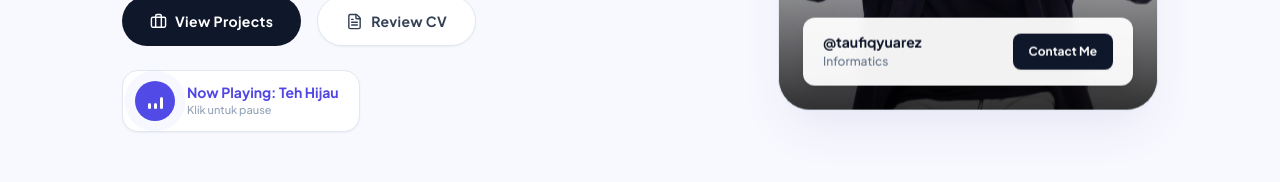
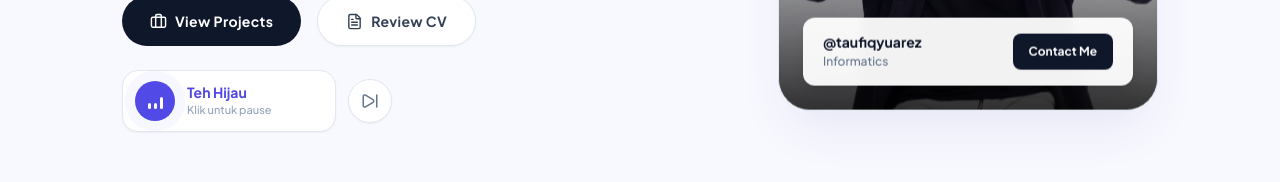
Before and after one commit to Taufiqurrohmanyuares/portfolio-web, a Next.js app: page / in a window 1280 px wide. Shown: the part 510-692 px from the top of the page. Built offline with nearby package versions, Linux system fonts and the light colour scheme.

Commit message:
penambahan sound

```diff
--- a/components/Hero.tsx
+++ b/components/Hero.tsx
@@ -3,7 +3,7 @@
 import Image from "next/image";
 import { motion } from "framer-motion";
 import { useRef, useState, useEffect } from "react";
-import { Briefcase, FileText, Music } from "lucide-react";
+import { Briefcase, FileText, Music, SkipForward } from "lucide-react";
 import { FiGithub, FiInstagram, FiLinkedin } from "react-icons/fi";
 
 const socials = [
@@ -17,22 +17,43 @@ const fadeUp = {
   show: { opacity: 1, y: 0 },
 };
 
+const playlist = [
+  { title: "Teh Hijau", src: "/TULUS - Teh Hijau.mp3" },
+  { title: "Foto Kita Blur", src: "/Foto kita blur - Sal Priadi (Lyrics).mp3" },
+  { title: "Overnight", src: "/Overnight - Kita Lewati Berdua.mp3" }
+];
+
 export default function Hero() {
   const cardRef = useRef<HTMLDivElement>(null);
   const audioRef = useRef<HTMLAudioElement>(null);
   const [tilt, setTilt] = useState({ x: 0, y: 0 });
   const [isPlaying, setIsPlaying] = useState(false);
 
-  // Mencoba autoplay saat komponen dimuat
+  const [currentTrackIndex, setCurrentTrackIndex] = useState(0);
+
   useEffect(() => {
     if (audioRef.current) {
       audioRef.current.play().then(() => {
         setIsPlaying(true);
       }).catch((error) => {
-        console.log("Autoplay diblokir oleh browser sampai ada interaksi pengguna.", error);
+        console.log("Autoplay diblokir oleh browser. Menunggu interaksi pengguna.", error);
       });
     }
   }, []);
+
+  const playNextTrack = () => {
+    setCurrentTrackIndex((prevIndex) => {
+      return (prevIndex + 1) % playlist.length;
+    });
+  };
+
+  useEffect(() => {
+    if (audioRef.current) {
+      if (isPlaying) {
+         audioRef.current.play().catch(e => console.log(e));
+      }
+    }
+  }, [currentTrackIndex, isPlaying]);
 
   const handleMouseMove = (e: React.MouseEvent<HTMLDivElement>) => {
     const card = cardRef.current;
@@ -64,10 +85,13 @@ export default function Hero() {
       variants={{ show: { transition: { staggerChildren: 0.1 } } }}
       className="relative py-20 md:py-28 bg-[#F8F9FF] border-b border-slate-200/80 overflow-hidden"
     >
-      {/* Audio Element Tersembunyi */}
-      <audio ref={audioRef} src="/TULUS - Teh Hijau.mp3" loop className="hidden" />
+      <audio
+        ref={audioRef}
+        src={playlist[currentTrackIndex].src}
+        onEnded={playNextTrack}
+        className="hidden"
+      />
 
-      {/* ================= BACKGROUND ANIMATED BLOBS ================= */}
       <motion.div
         animate={{
           y: [0, -20, 0],
@@ -89,7 +113,6 @@ export default function Hero() {
 
       <div className="max-w-7xl mx-auto px-6 flex flex-col md:flex-row items-center justify-center gap-14 md:gap-20 relative z-10">
 
-        {/* ================= KOLOM TEKS (KIRI) ================= */}
         <div className="w-full md:w-auto md:max-w-xl">
           <motion.p
             variants={fadeUp}
@@ -165,8 +188,7 @@ export default function Hero() {
             </a>
           </motion.div>
 
-          {/* Tombol interaktif pengontrol lagu pengganti Widget */}
-          <motion.div variants={fadeUp} className="mt-6 w-fit">
+          <motion.div variants={fadeUp} className="mt-6 flex items-center gap-3 w-fit">
             <motion.button
               type="button"
               onClick={toggleAudio}
@@ -197,19 +219,28 @@ export default function Hero() {
                 )}
               </div>
 
-              <div className="flex flex-col items-start">
-                <span className={`text-sm font-bold leading-tight transition-colors ${isPlaying ? 'text-indigo-600' : 'text-slate-800'}`}>
-                  {isPlaying ? 'Now Playing: Teh Hijau' : 'Vibes Mode'}
+              <div className="flex flex-col items-start w-32 truncate">
+                <span className={`text-sm font-bold leading-tight transition-colors truncate w-full text-left ${isPlaying ? 'text-indigo-600' : 'text-slate-800'}`}>
+                  {isPlaying ? playlist[currentTrackIndex].title : 'Vibes Mode'}
                 </span>
                 <span className="text-slate-400 text-[11px] font-medium">
                   {isPlaying ? 'Klik untuk pause' : 'Klik untuk putar lagu'}
                 </span>
               </div>
             </motion.button>
+
+            <motion.button
+              type="button"
+              onClick={playNextTrack}
+              whileHover={{ y: -2 }}
+              className="w-11 h-11 bg-white border border-slate-200 hover:border-indigo-300 rounded-full flex items-center justify-center shadow-sm hover:shadow-md transition-all duration-300 text-slate-500 hover:text-indigo-600"
+              aria-label="Next Track"
+            >
+               <SkipForward size={18} />
+            </motion.button>
           </motion.div>
         </div>
 
-        {/* ================= KOLOM KARTU PROFIL (KANAN) ================= */}
         <motion.div
           animate={{ y: [-8, 8, -8] }}
           transition={{ duration: 6, repeat: Infinity, ease: "easeInOut" }}
--- a/components/Projects.tsx
+++ b/components/Projects.tsx
@@ -71,7 +71,7 @@ const projects: Project[] = [
   {
     title: "NgajiOnline.id",
     category: "Web",
-    tags: ["WEB APP", "EDUCATION", "PHP/JS"], // Silakan sesuaikan dengan bahasa pemrograman yang dipakai
+    tags: ["WEB APP", "EDUCATION", "python", "Django", "javascript"], // Silakan sesuaikan dengan bahasa pemrograman yang dipakai
     desc: "Platform pembelajaran membaca Al-Qur'an secara daring (online) yang fleksibel dan mudah diakses.",
     fullDesc: "Pengembangan sistem informasi pendidikan Ngajionline.id yang dirancang untuk memfasilitasi kegiatan belajar mengaji secara jarak jauh, mempertemukan pengajar (ustaz/ustazah) dan santri dalam satu platform digital.",
     problemStatement: "Keterbatasan waktu, jarak, dan akses untuk menemukan pengajar mengaji yang kompeten seringkali menjadi hambatan utama bagi masyarakat urban untuk belajar Al-Qur'an secara rutin.",
```
Also changed, not shown: 2 other files (tests, documents, lock files or other folders).
